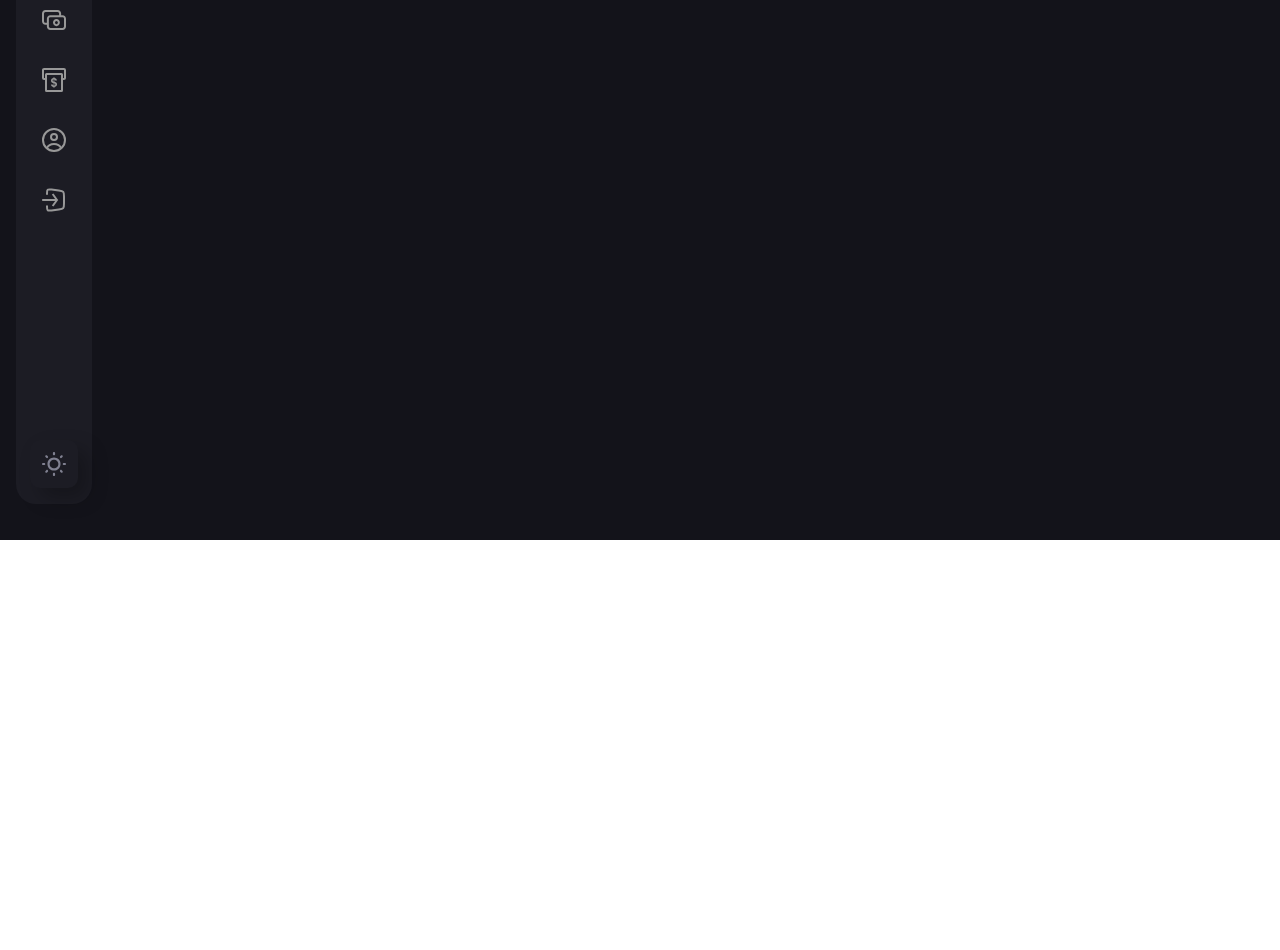
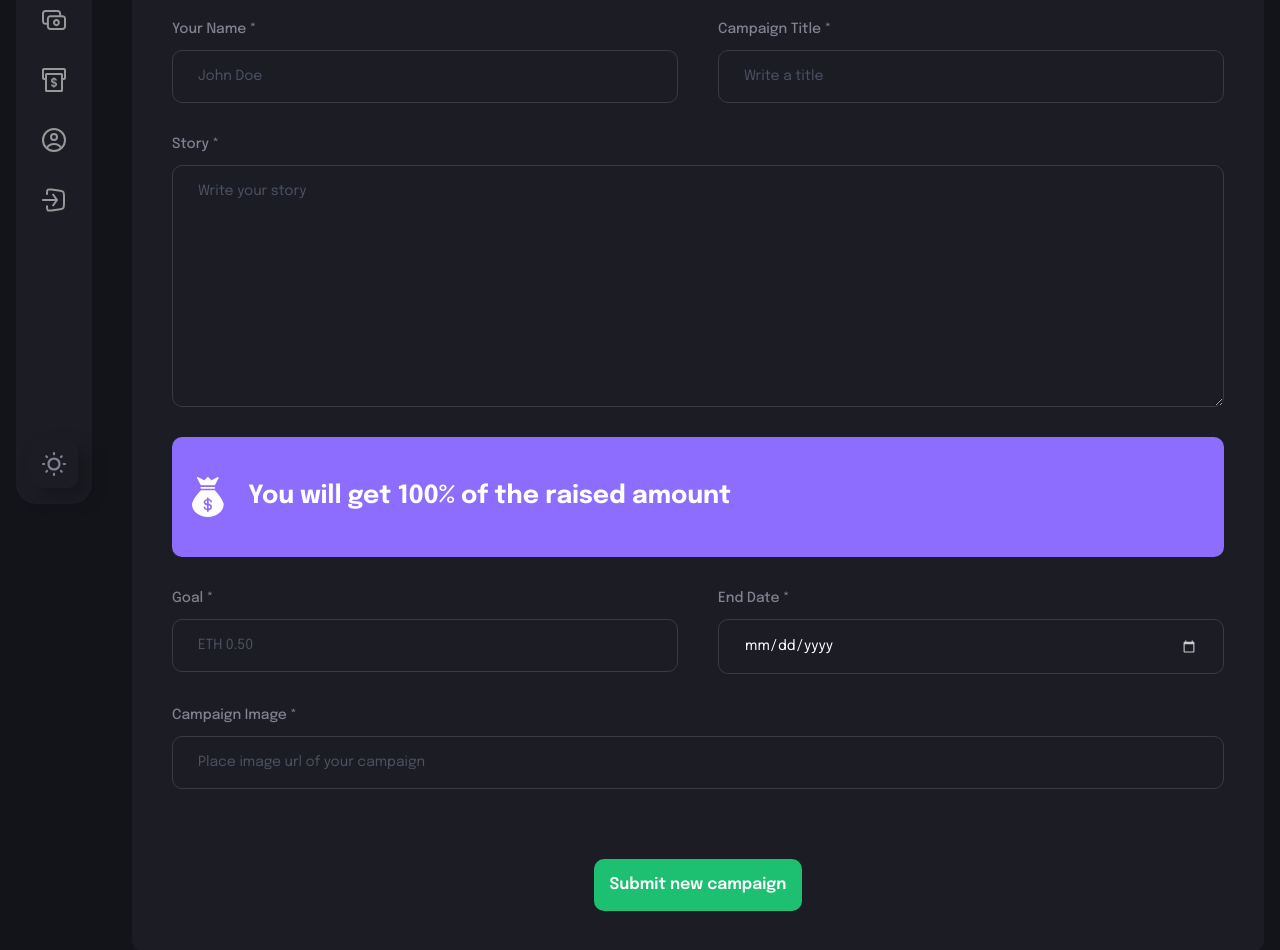
Before and after one commit to txusif/crowdFundingDapp, a React (Vite) app in the folder client/: page /create-campaign in a window 1280 px wide. Shown: the part 260-1210 px from the top of the page. Before the commit the page ends 800 px from the top, so only its background shows below. Built offline with nearby package versions, Linux system fonts and the light colour scheme; what @thirdweb-dev/react would draw is missing.

Commit message:
added CreateCampaign

```diff
--- /dev/null
+++ b/client/src/components/FormField.jsx
@@ -0,0 +1,32 @@
+import React from 'react'
+
+function FormField({ labelName, placeholder, inputType, value, handleChange, isTextArea }) {
+    return (
+        <label className="flex-1 w-full flex flex-col">
+            {labelName && (
+                <span className="font-epilogue font-medium text-[14px] leading-[22px] text-[#808191] mb-[10px]">{labelName}</span>
+            )}
+            {isTextArea ? (
+                <textarea
+                    required
+                    value={value}
+                    onChange={handleChange}
+                    type={inputType}
+                    rows={10}
+                    placeholder={placeholder}
+                    className="py-[15px] sm:px-[25px] px-[15px] outline-none border-[1px] border-[#3a3a43] bg-transparent font-epilogue text-white text-[14px] placeholder:text-[#4b5263] rounded-[10px]"
+                />
+            ) : (<input
+                required
+                value={value}
+                onChange={handleChange}
+                type={inputType}
+                step="0.01"
+                placeholder={placeholder}
+                className="py-[15px] sm:px-[25px] px-[15px] outline-none border-[1px] border-[#3a3a43] bg-transparent font-epilogue text-white text-[14px] placeholder:text-[#4b5263] rounded-[10px]"
+            />)}
+        </label>
+    )
+}
+
+export default FormField
--- a/client/src/components/Navbar.jsx
+++ b/client/src/components/Navbar.jsx
@@ -46,11 +46,11 @@
                 <img
                     src={menu}
                     alt="menu"
-                    className="w-[34px] h-[34px] cursor-pointer object-contain"
+                    className="w-[34px] h-[34px] cursor-pointer object-contain rounded-[8px]"
                     onClick={() => setToggleDrawer((prev) => !prev)}
                 />
 
-                <div className={`absolute top-[60px] right-0 left-0 bg-[#1c1c24] shadow-secondary py-4 ${!toggleDrawer ? "-translate-y-[100vh]" : "-translate-y-0"} transition-all duration-700`} >
+                <div className={`absolute top-[60px] right-0 left-0 bg-[#1c1c24] shadow-secondary py-4 rounded-[5px] ${!toggleDrawer ? "-translate-y-[100vh]" : "-translate-y-0"} transition-all duration-700`} >
                     <ul className="mb-4" >
                         {navlinks.map((link) => (
                             <li
--- a/client/src/components/index.js
+++ b/client/src/components/index.js
@@ -1,3 +1,4 @@
 export { default as Navbar } from "./Navbar";
 export { default as Sidebar } from "./Sidebar";
 export { default as CustomButton } from "./CustomButton";
+export { default as FormField } from "./FormField"
--- /dev/null
+++ b/client/src/context/index.js
@@ -0,0 +1,3 @@
+import React, { useContext, createContext } from 'react';
+import { useAddress, useContract, useMetamask, useContractWrite } from "@thirdweb-dev/react";
+import { ethers } from 'ethers';
--- a/client/src/pages/CreateCampaign.jsx
+++ b/client/src/pages/CreateCampaign.jsx
@@ -1,9 +1,105 @@
-import React from 'react'
+import React, { useState } from 'react';
+import { useNavigate } from "react-router-dom";
+import { ethers } from "ethers";
+
+import { money } from "../assets";
+import { CustomButton } from '../components';
+import { FormField } from '../components';
+import { checkIfImage } from "../utils";
 
 function CreateCampaign() {
+    const navigate = useNavigate();
+    const [isLoading, setIsLoading] = useState(false);
+    const [form, setForm] = useState({
+        name: "",
+        title: "",
+        description: "",
+        target: "",
+        deadline: "",
+        image: ""
+    });
+
+    const handleFormFieldChange = (fieldName, e) => {
+        setForm({ ...form, [fieldName]: e.target.value });
+    }
+
+    const handleSubmit = (e) => {
+        e.preventDefault();
+        console.log(form);
+    }
+
     return (
-        <div>
-            CreateCampaign
+        <div className="bg-[#1c1c24] flex justify-center items-center flex-col rounded-[10px] sm:p-10 p-4">
+            {isLoading && "Loader..."}
+            <div className="flex justify-center items-center p-[16px] sm:min-[380px] bg-[#3a3a43] rounded-[10px]">
+                <h1 className="font-epilogue font-bold sm:text-[25px] text-[18px] leading-[38px] text-white">
+                    Start a Campaign
+                </h1>
+            </div>
+
+            <form onSubmit={handleSubmit} className="w-full mt-[65px] flex flex-col gap-[30px]">
+                <div className="flex flex-wrap gap-[40px]">
+                    <FormField
+                        labelName="Your Name *"
+                        placeholder="John Doe"
+                        inputType="text"
+                        value={form.name}
+                        handleChange={(e) => { handleFormFieldChange("name", e) }}
+                    />
+                    <FormField
+                        labelName="Campaign Title *"
+                        placeholder="Write a title"
+                        inputType="text"
+                        value={form.title}
+                        handleChange={(e) => { handleFormFieldChange("title", e) }}
+                    />
+                </div>
+                <FormField
+                    labelName="Story *"
+                    placeholder="Write your story"
+                    isTextArea
+                    inputType="text"
+                    value={form.description}
+                    handleChange={(e) => { handleFormFieldChange("description", e) }}
+                />
+
+                <div className="w-full flex justify-start items-center p-4 bg-[#8c6dfd] h-[120px] rounded-[10px]">
+                    <img src={money} alt="money" className="w-[40px] h-[40px] object-contain" />
+                    <h4 className="font-epilogue font-bold text-[25px] text-white ml-[20px]">You will get 100% of the raised amount</h4>
+                </div>
+
+                <div className="flex flex-wrap gap-[40px]">
+                    <FormField
+                        labelName="Goal *"
+                        placeholder="ETH 0.50"
+                        inputType="number"
+                        value={form.target}
+                        handleChange={(e) => { handleFormFieldChange("target", e) }}
+                    />
+                    <FormField
+                        labelName="End Date *"
+                        placeholder="End Date"
+                        inputType="date"
+                        value={form.deadline}
+                        handleChange={(e) => { handleFormFieldChange("deadline", e) }}
+                    />
+                </div>
+                <FormField
+                    labelName="Campaign Image *"
+                    placeholder="Place image url of your campaign"
+                    inputType="url"
+                    value={form.image}
+                    handleChange={(e) => { handleFormFieldChange("image", e) }}
+                />
+
+                <div className="flex justify-center items-center mt-[40px]">
+                    <CustomButton
+                        btnType="submit"
+                        title="Submit new campaign"
+                        styles="bg-[#1dc071] "
+                    />
+                </div>
+            </form>
         </div>
     )
 }
```
